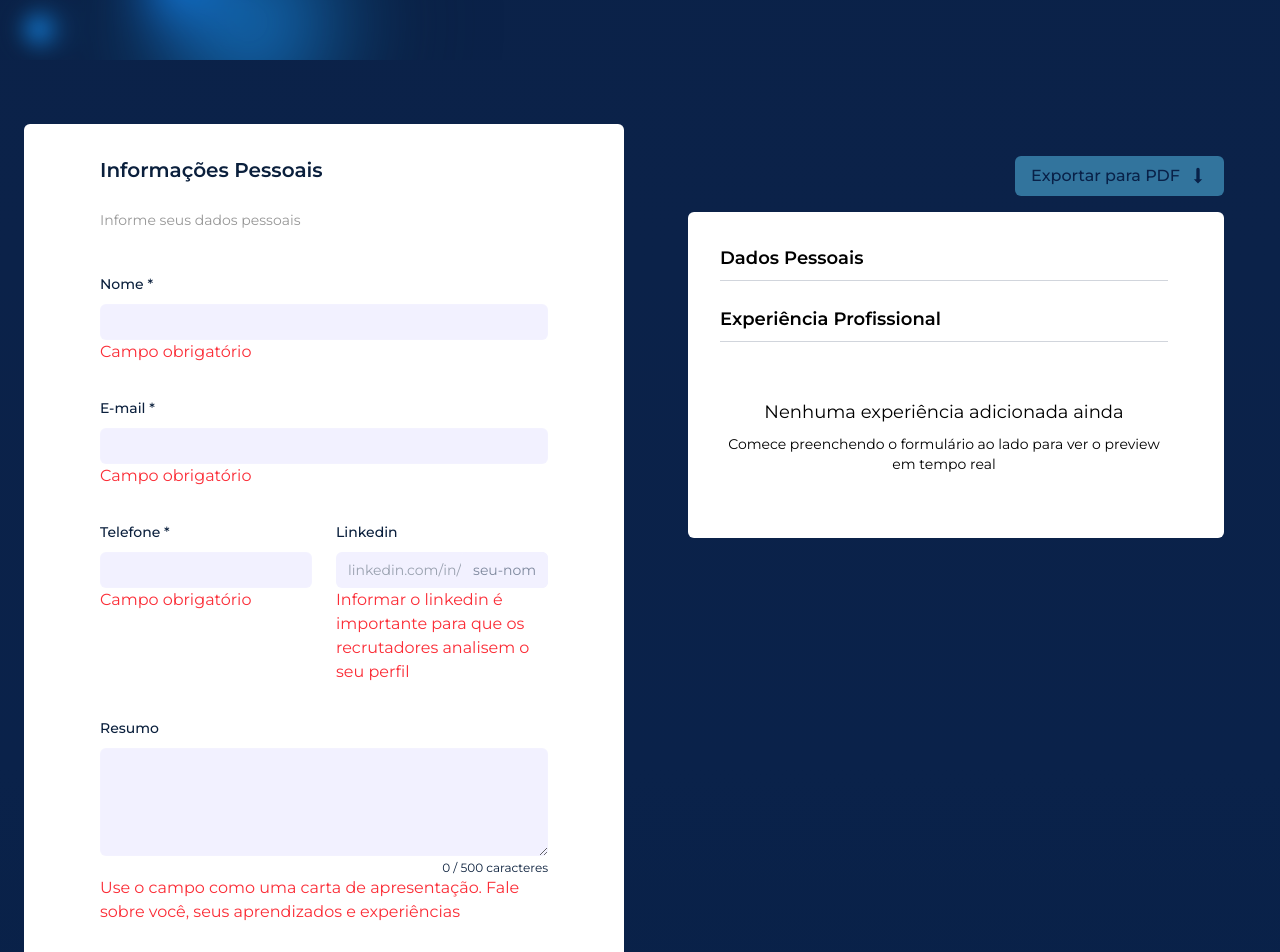
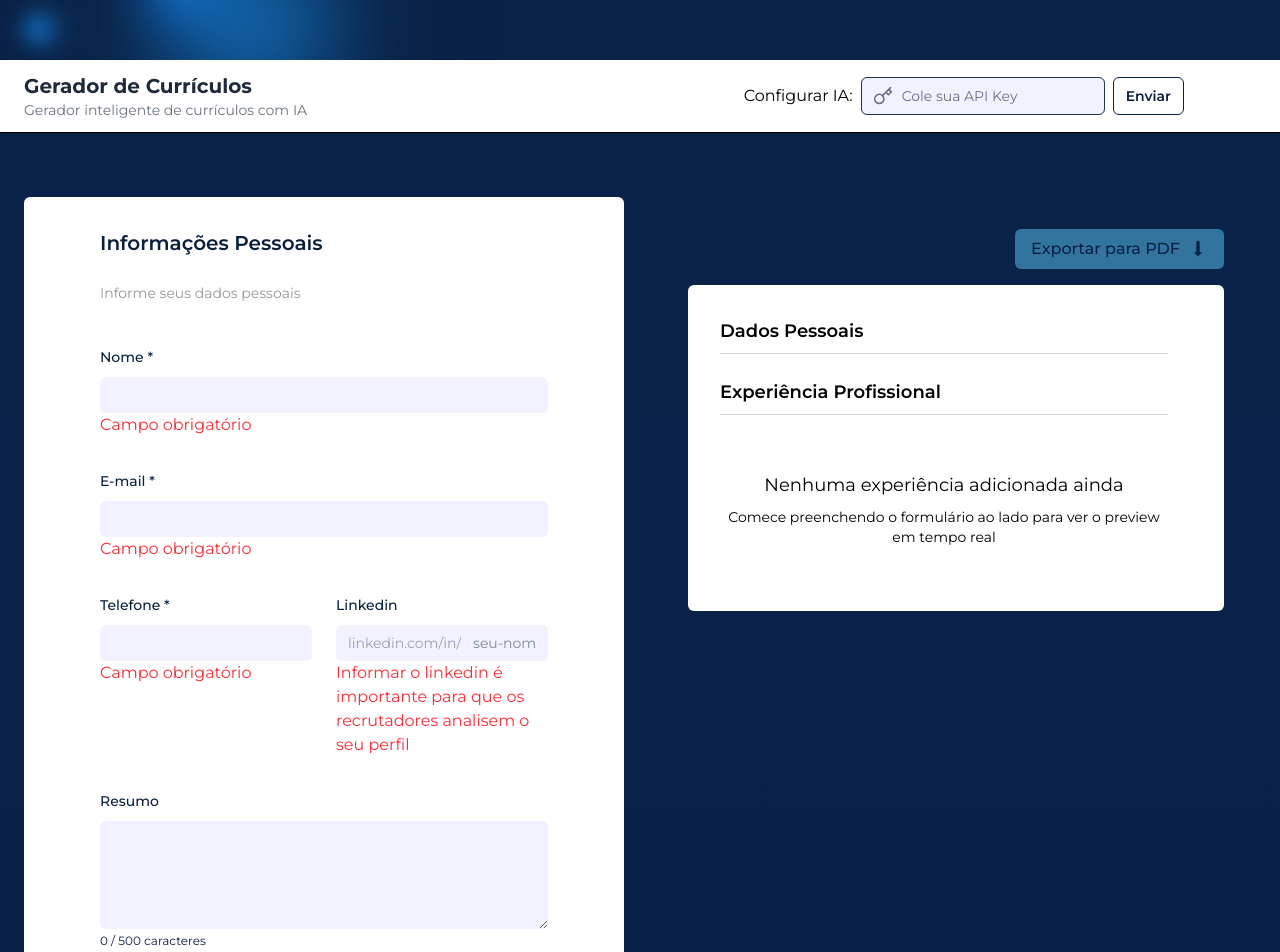
Before and after one commit to KFalcao/Gerador_Curriculo_Byte_a_byte, a React (Vite) app: page / in a window 1280 px wide. Shown: the part 740-1692 px from the top of the page. Built offline with nearby package versions, Linux system fonts and the light colour scheme.

Commit message:
Hedaer(formulario): Implementa validação API Key e requisição de ajuste no resumo

```diff
--- a/package.json
+++ b/package.json
@@ -14,7 +14,8 @@
     "jspdf": "^3.0.2",
     "ogl": "^1.0.11",
     "react": "^19.1.1",
-    "react-dom": "^19.1.1"
+    "react-dom": "^19.1.1",
+    "react-icons": "^5.5.0"
   },
   "devDependencies": {
     "@eslint/js": "^9.33.0",
--- a/src/App.tsx
+++ b/src/App.tsx
@@ -1,11 +1,12 @@
 import { useState } from "react";
+import type { Experience } from "./components/Form/ExperienceForm";
+import ExperienceForm from "./components/Form/ExperienceForm";
+import type { Personal } from "./components/Form/PersonalData";
+import PersonalData from "./components/Form/PersonalData";
+import Hero from "./components/Hero";
 import Columns from "./components/Layout/Columns";
-import Hero from "./components/Hero";
+import Header from "./components/Layout/Header";
 import ResumePreview from "./components/Preview/ResumePreview";
-import ExperienceForm from "./components/Form/ExperienceForm";
-import type { Experience } from "./components/Form/ExperienceForm";
-import PersonalData from "./components/Form/PersonalData";
-import type { Personal } from "./components/Form/PersonalData";
 
 const initialPersonalState: Personal = {
   name: "",
@@ -32,6 +33,8 @@ export default function App() {
     initialExperienceState
   );
 
+  const [apiKey, setApiKey] = useState<string | null>(null);
+
   const handlePersonalDataChange = (newPersonalData: Personal) => {
     setPersonalData(newPersonalData);
   };
@@ -51,11 +54,14 @@ export default function App() {
         background: `linear-gradient(180deg, #0A2248 0%, #0B2249 50%, #0A224A 75%, #092148 88%, #0A1F3C 100%)`,
       }}
     >
+
       <Hero />
-      <section
-        id="formulario"
-        className="w-full min-h-screen px-6 py-16 flex justify-center items-start"
-      >
+
+      <section id="header"></section>
+      <Header onApiKeyChange={setApiKey} />
+
+      <section id="formulario" className="w-full min-h-screen px-6 py-16 flex justify-center items-start">
+
         <Columns>
           <div className="bg-white min-h-screen flex items-start justify-center p-8 rounded-md">
             <div className="w-full max-w-md text-(--form-text-color)">
@@ -63,6 +69,8 @@ export default function App() {
                 personalData={personalData}
                 onChange={handlePersonalDataChange}
                 onFormChange={handlePersonalDataChange}
+                aiActive={!!apiKey}
+                apiKey={apiKey}
               />
               <ExperienceForm
                 experiences={experiences}
--- a/src/components/Form/PersonalData.tsx
+++ b/src/components/Form/PersonalData.tsx
@@ -1,4 +1,6 @@
 import { useEffect, useState } from "react";
+import { FiZap } from "react-icons/fi";
+import { improveSummaryOpenAI } from "../../services/OpenIA/Openia";
 
 export interface Personal {
   name: string;
@@ -12,6 +14,8 @@ interface PersonalFormProps {
   personalData: Personal;
   onChange: (personal: Personal) => void;
   onFormChange: (formData: Personal) => void;
+  aiActive: boolean; // habilita IA
+  apiKey: string | null; // chave OpenAI
 }
 
 const initialPersonalState: Personal = {
@@ -26,8 +30,12 @@ export default function PersonalData({
   personalData,
   onChange,
   onFormChange,
+  aiActive,
+  apiKey,
 }: PersonalFormProps) {
   const [errors, setErrors] = useState<{ [key: string]: string }>({});
+  const [loading, setLoading] = useState(false);
+  const [summaryMessage, setSummaryMessage] = useState<string | null>(null);
 
   function validateField(name: string, value: string, data = personalData) {
     switch (name) {
@@ -78,28 +86,37 @@ export default function PersonalData({
   }
 
   function setField(name: string, value: string) {
-    let next = {
-      ...personalData,
-      [name]: value,
-    };
-
+    const next = { ...personalData, [name]: value };
     onFormChange(next);
 
     setErrors((prev) => {
       const fieldError = validateField(name, value, next);
       const merged = { ...prev, [name]: fieldError };
-      Object.keys(merged).forEach(
-        (k) => merged[k] === undefined && delete merged[k]
-      );
+      Object.keys(merged).forEach((k) => merged[k] === undefined && delete merged[k]);
       return merged;
     });
   }
 
-  function handleChange(
-    e: React.ChangeEvent<HTMLInputElement | HTMLTextAreaElement>
-  ) {
+  function handleChange(e: React.ChangeEvent<HTMLInputElement | HTMLTextAreaElement>) {
     const { name, value } = e.target;
     setField(name, value);
+  }
+
+  async function handleImproveSummary() {
+    if (!personalData.summary.trim() || !apiKey) return;
+
+    setLoading(true);
+    setSummaryMessage(null);
+
+    try {
+      const improved = await improveSummaryOpenAI(apiKey, personalData.summary);
+      setField("summary", improved);
+      setSummaryMessage("Resumo melhorado com sucesso!");
+    } catch (err) {
+      setSummaryMessage("Falha ao melhorar resumo.");
+    } finally {
+      setLoading(false);
+    }
   }
 
   useEffect(() => {
@@ -136,12 +153,11 @@ export default function PersonalData({
                   className="block w-full rounded-md bg-(--form-field-bg-color) px-3 py-1.5 text-base text-(--form-text-color) outline-1 -outline-offset-1 outline-white/10 placeholder:text-gray-500 focus:outline-2 focus:-outline-offset-2 focus:outline-(--form-field-border-color) sm:text-sm/6"
                 />
                 {errors.name && (
-                  <span className="text-red-500 mt-3 text-left">
-                    {errors.name}
-                  </span>
+                  <span className="text-red-500 mt-3 text-left">{errors.name}</span>
                 )}
               </div>
             </div>
+
             <div className="col-span-full">
               <label
                 htmlFor="email"
@@ -161,12 +177,11 @@ export default function PersonalData({
                   className="block w-full rounded-md bg-(--form-field-bg-color) px-3 py-1.5 text-base text-(--form-text-color) outline-1 -outline-offset-1 outline-white/10 placeholder:text-gray-500 focus:outline-2 focus:-outline-offset-2 focus:outline-(--form-field-border-color) sm:text-sm/6"
                 />
                 {errors.email && (
-                  <span className="text-red-500 mt-3 text-left">
-                    {errors.email}
-                  </span>
+                  <span className="text-red-500 mt-3 text-left">{errors.email}</span>
                 )}
               </div>
             </div>
+
             <div className="sm:col-span-3">
               <label
                 htmlFor="phone"
@@ -186,12 +201,11 @@ export default function PersonalData({
                   className="block w-full rounded-md bg-(--form-field-bg-color) px-3 py-1.5 text-base text-(--form-text-color) outline-1 -outline-offset-1 outline-white/10 placeholder:text-gray-500 focus:outline-2 focus:-outline-offset-2 focus:outline-(--form-field-border-color) sm:text-sm/6"
                 />
                 {errors.phone && (
-                  <span className="text-red-500 mt-3 text-left">
-                    {errors.phone}
-                  </span>
+                  <span className="text-red-500 mt-3 text-left">{errors.phone}</span>
                 )}
               </div>
             </div>
+
             <div className="sm:col-span-3">
               <label
                 htmlFor="linkedin"
@@ -217,12 +231,11 @@ export default function PersonalData({
                   />
                 </div>
                 {errors.linkedin && (
-                  <span className="text-red-500 mt-3 text-left">
-                    {errors.linkedin}
-                  </span>
+                  <span className="text-red-500 mt-3 text-left">{errors.linkedin}</span>
                 )}
               </div>
             </div>
+
             <div className="col-span-full">
               <label
                 htmlFor="summary"
@@ -241,17 +254,31 @@ export default function PersonalData({
                     rows={4}
                     className="block w-full rounded-md bg-(--form-field-bg-color) px-3 py-1.5 text-base text-(--form-text-color) outline-1 -outline-offset-1 outline-white/10 placeholder:text-gray-500 focus:outline-2 focus:-outline-offset-2 focus:outline-indigo-500 sm:text-sm/6"
                   />
-                  <p className="text-right text-xs mt-1">
-                    {(personalData.summary || "").length} / 500 caracteres
-                  </p>
+                  <div className="flex justify-between items-center text-xs mt-1 relative">
+                    <span>{(personalData.summary || "").length} / 500 caracteres</span>
+
+                    {aiActive && (
+                      <button
+                        type="button"
+                        onClick={handleImproveSummary}
+                        disabled={loading}
+                        className="flex items-center gap-1 rounded-md bg-indigo-500 hover:bg-indigo-700 text-white px-6 py-1 text-xs font-medium shadow-md transition"
+                      >
+                        <FiZap size={14} />
+                        {loading ? "Aguarde..." : "Melhorar com IA"}
+                      </button>
+                    )}
+                  </div>
                 </div>
+                {summaryMessage && (
+                  <span className="text-indigo-700 mt-1 block">{summaryMessage}</span>
+                )}
                 {errors.summary && (
-                  <span className="text-red-500 mt-3 text-left">
-                    {errors.summary}
-                  </span>
+                  <span className="text-red-500 mt-3 text-left">{errors.summary}</span>
                 )}
               </div>
             </div>
+
           </div>
         </div>
       </div>
--- a/src/components/Hero.tsx
+++ b/src/components/Hero.tsx
@@ -1,4 +1,3 @@
-import React from "react";
 import Particles from "./Particles";
 import ComecarButton from "./UI/ComecarButton";
 
@@ -24,7 +23,7 @@ export default function Hero() {
         </p>
         <ComecarButton
           onClick={() => {
-            const form = document.getElementById("formulario");
+            const form = document.getElementById("header");
             form?.scrollIntoView({ behavior: "smooth" });
           }}
         >
--- /dev/null
+++ b/src/components/Layout/Header.tsx
@@ -0,0 +1,125 @@
+import { useEffect, useState } from "react";
+import { FiCheckCircle, FiKey } from "react-icons/fi";
+
+interface HeaderProps {
+  onApiKeyChange: (key: string | null) => void;
+  currentKey?: string | null;
+}
+
+const Header = ({ onApiKeyChange, currentKey }: HeaderProps) => {
+  const [apiKey, setApiKey] = useState(currentKey || "");
+  const [message, setMessage] = useState("");
+  const [messageType, setMessageType] = useState<"success" | "warning" | "error" | "">("");
+  const [aiActive, setAiActive] = useState(!!currentKey);
+
+  const validateApiKey = async () => {
+    if (!apiKey) {
+      setMessage("Por favor, insira a API Key.");
+      setMessageType("warning");
+      setAiActive(false);
+      onApiKeyChange(null);
+      return;
+    }
+
+    try {
+      // teste simples de validação
+      const response = await fetch("https://api.openai.com/v1/models", {
+        headers: { Authorization: `Bearer ${apiKey}` },
+      });
+
+      if (response.ok) {
+        setMessage("API Key válida!");
+        setMessageType("success");
+        setAiActive(true);
+        onApiKeyChange(apiKey);
+      } else {
+        setMessage("API Key inválida.");
+        setMessageType("error");
+        setAiActive(false);
+        onApiKeyChange(null);
+      }
+    } catch {
+      setMessage("Erro ao validar a API Key.");
+      setMessageType("error");
+      setAiActive(false);
+      onApiKeyChange(null);
+    }
+  };
+
+  useEffect(() => {
+    if (message) {
+      const timer = setTimeout(() => setMessage(""), 3000);
+      return () => clearTimeout(timer);
+    }
+  }, [message]);
+
+  return (
+    <>
+      {message && (
+        <div className={`fixed top-0 left-0 w-full text-center py-3 px-4 font-medium text-white z-50 ${
+          messageType === "success"
+            ? "bg-green-700"
+            : messageType === "warning"
+            ? "bg-yellow-700"
+            : "bg-red-900"
+        }`}>
+          {message}
+        </div>
+      )}
+
+      <header className="w-full bg-white shadow-sm border-b flex items-center justify-between px-6 py-3">
+        <div>
+          <h1 className="text-xl font-bold text-gray-800 flex items-center gap-2">
+            Gerador de Currículos
+          </h1>
+          <p className="text-sm text-gray-500">
+            Gerador inteligente de currículos com IA
+          </p>
+        </div>
+
+        <div className="flex items-center gap-2 ml-auto mr-18">
+          Configurar IA:
+          <div className="relative flex items-center">
+            <FiKey className="absolute left-3 text-gray-500" size={20} />
+            <input
+              type="password"
+              value={apiKey}
+              onChange={(e) => setApiKey(e.target.value)}
+              placeholder="Cole sua API Key"
+              className="block w-full rounded-md bg-(--form-field-bg-color) pl-10 pr-8 py-1.5 text-base text-(--form-text-color) outline-1 -outline-offset-1 outline-white/10 placeholder:text-gray-500 focus:outline-2 focus:-outline-offset-2 focus:outline-(--form-field-border-color) sm:text-sm/6 border"
+            />
+            {aiActive && (
+              <button
+                onClick={() => {
+                  setApiKey("");
+                  setAiActive(false);
+                  setMessage("API Key removida - IA desabilitada");
+                  setMessageType("error");
+                  onApiKeyChange(null);
+                }}
+                className="absolute right-2 text-gray-600 hover:text-red-700"
+              >
+                ✕
+              </button>
+            )}
+          </div>
+
+          {aiActive && (
+            <span className="flex items-center gap-1 text-green-700 font-medium ml-4 mr-6 whitespace-nowrap">
+              <FiCheckCircle size={18} /> IA Ativa
+            </span>
+          )}
+
+          <button
+            onClick={validateApiKey}
+            className="rounded-md bg-[var(--button-add-skill-bg-color)] border border-[var(--button-add-skill-border-color)] px-3 py-2 text-sm font-semibold text-[var(--form-text-color)] hover:scale-105"
+          >
+            Enviar
+          </button>
+        </div>
+      </header>
+    </>
+  );
+};
+
+export default Header;
```
Also changed, not shown: src/services/OpenIA/OpenIA.ts (added, +37 -0 lines), 2 other files (tests, documents, lock files or other folders).
